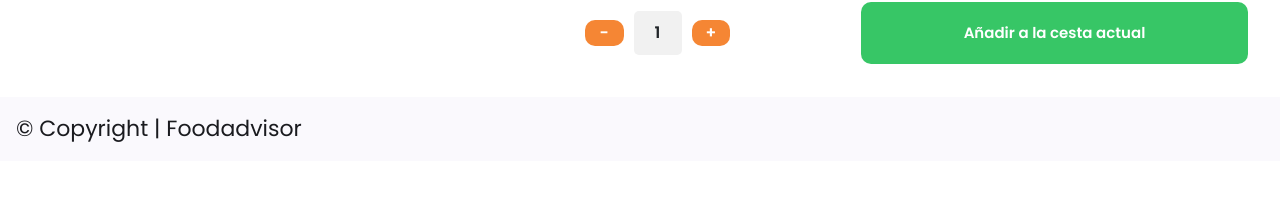
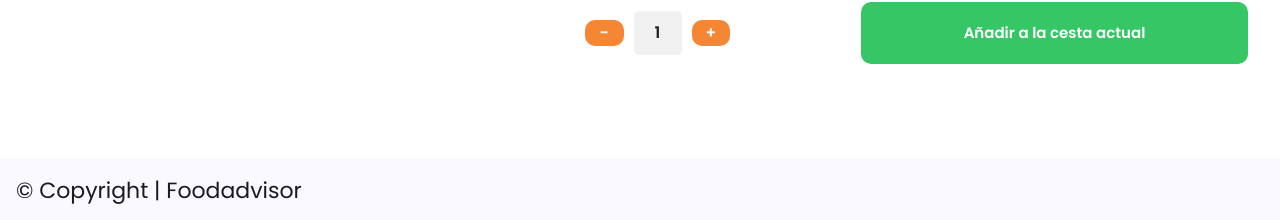
Before and after one commit to Proyecto-de-Computacion-I-y-II/Front, an Angular app in the folder FoodAdvisorF/: page /producto-detalle/1 in a window 1280 px wide. Shown: the part 577-797 px from the top of the page. Built offline with nearby package versions, Linux system fonts and the light colour scheme; no server answers.

Commit message:
footer ahora está en la parte más baja siempre

```diff
--- a/FoodAdvisorF/src/app/app.component.css
+++ b/FoodAdvisorF/src/app/app.component.css
@@ -1,3 +1,14 @@
+html, body{
+  height: 100%;
+  margin: 0;
+}
+
+.page-container{
+  display: flex;
+  flex-direction: column;
+  min-height: 100vh;
+}
+
 .custom-toolbar {
   display: flex;
   justify-content: space-between;
@@ -252,6 +263,16 @@
   background-color: #f9f9f9;
 }
 
+.content{
+  flex: 1;
+}
+
+.footer {
+  display: flex;
+  flex-direction: row;
+  align-items: center;
+}
+
 /* Media queries */
 @media screen and (max-width: 1280px) {
   .desktop-nav {
--- a/FoodAdvisorF/src/app/app.component.html
+++ b/FoodAdvisorF/src/app/app.component.html
@@ -1,3 +1,4 @@
+<div class = "page-container">
   <mat-toolbar class="custom-toolbar" *ngIf="showHeader">
     <div class="toolbar-left">
       <img src="logo.png" alt="Food Advisor Logo" class="logo" [routerLink]="['/home']"/>
@@ -61,9 +62,11 @@
   <!-- Overlay para cuando el menú está abierto -->
   <div class="mobile-menu-overlay" *ngIf="showMobileMenu" (click)="closeMobileMenu()"></div>
 
-
+  <div class = "content">
     <router-outlet/>
+  </div>
 
   <mat-toolbar color="primary" class="footer">
     <span class="footer-text">© Copyright | Foodadvisor</span>
   </mat-toolbar>
+</div>
--- a/FoodAdvisorF/src/app/core/services/cesta/cesta.service.ts
+++ b/FoodAdvisorF/src/app/core/services/cesta/cesta.service.ts
@@ -7,7 +7,6 @@ import { Cesta } from './../../../security/models/Cesta';
 @Injectable({
   providedIn: 'root'
 })
-
 
 export class CestaService {
 
```
Lines whose indentation alone changed are shown as unchanged.
